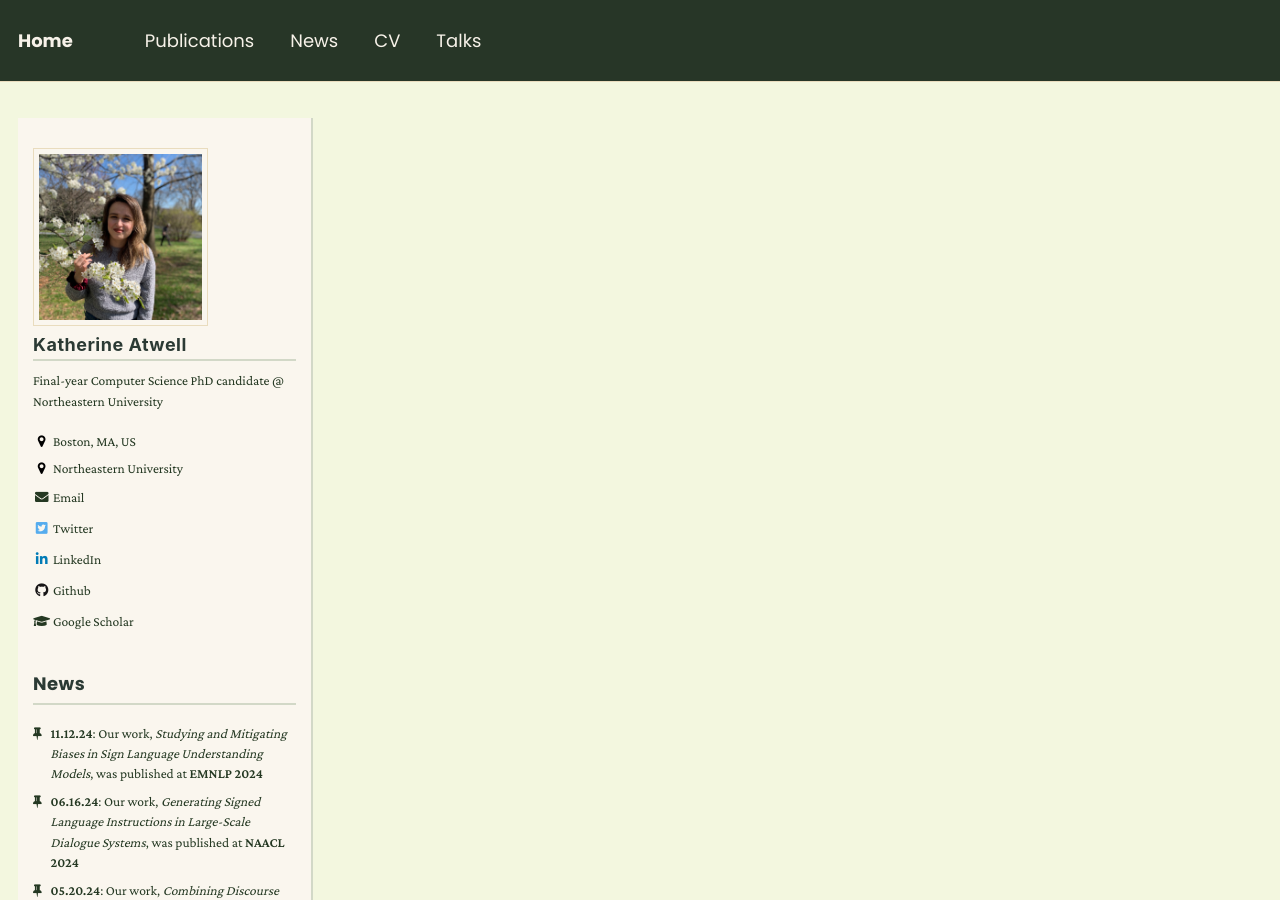
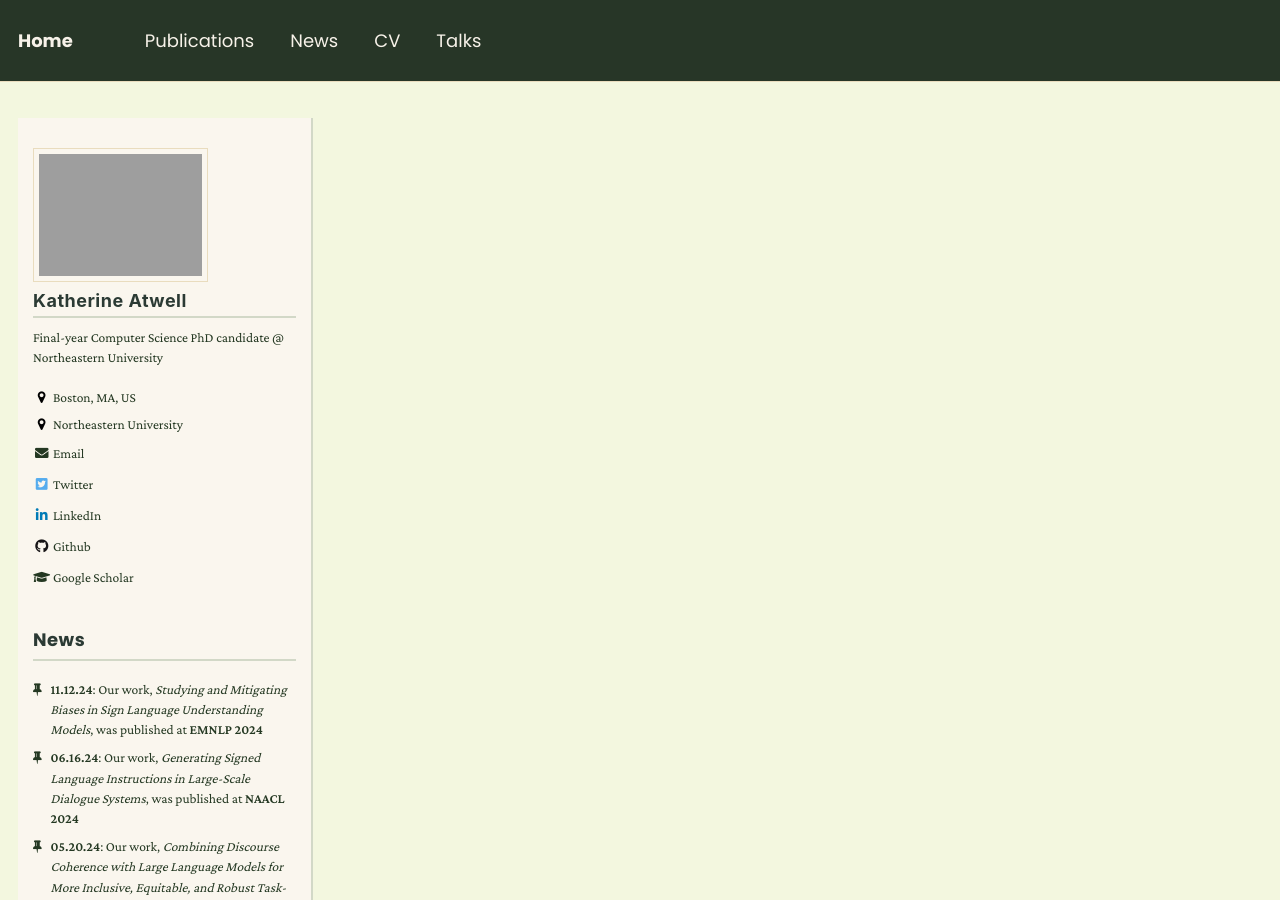
Before and after one commit to katherine-atwell/katherine-atwell.github.io, a Jekyll site: the page built from _pages/about.md, in a window 1280 px wide and 900 px high. Built offline with Jekyll 4.4.1, drawn with Linux system fonts in a browser that asks for light colours; nearby versions of some CDN libraries.

Commit message:
update profile photo

```diff
--- a/_config.yml
+++ b/_config.yml
@@ -89,7 +89,7 @@ analytics:
 # Site Author
 author:
   name             : "Katherine Atwell"
-  avatar           : "profile.jpeg"
+  avatar           : "profile-pic-option-2.jpg"
   bio              : "Final-year Computer Science PhD candidate @ Northeastern University"
   location         : "Boston, MA, US"
   employer         : "Northeastern University"
--- a/_data/authors.yml
+++ b/_data/authors.yml
@@ -5,5 +5,5 @@ Katherine Atwell:
   uri         : "http://katherine-atwell.github.com"
   email       : "atwell.ka@northeastern.edu"
   bio         : "Final-year CS PhD candidate at Northeastern University."
-  avatar      : "profile.jpeg"
+  avatar      : "profile-pic-option-2.jpg"
   twitter     : "@katwellll"
```
